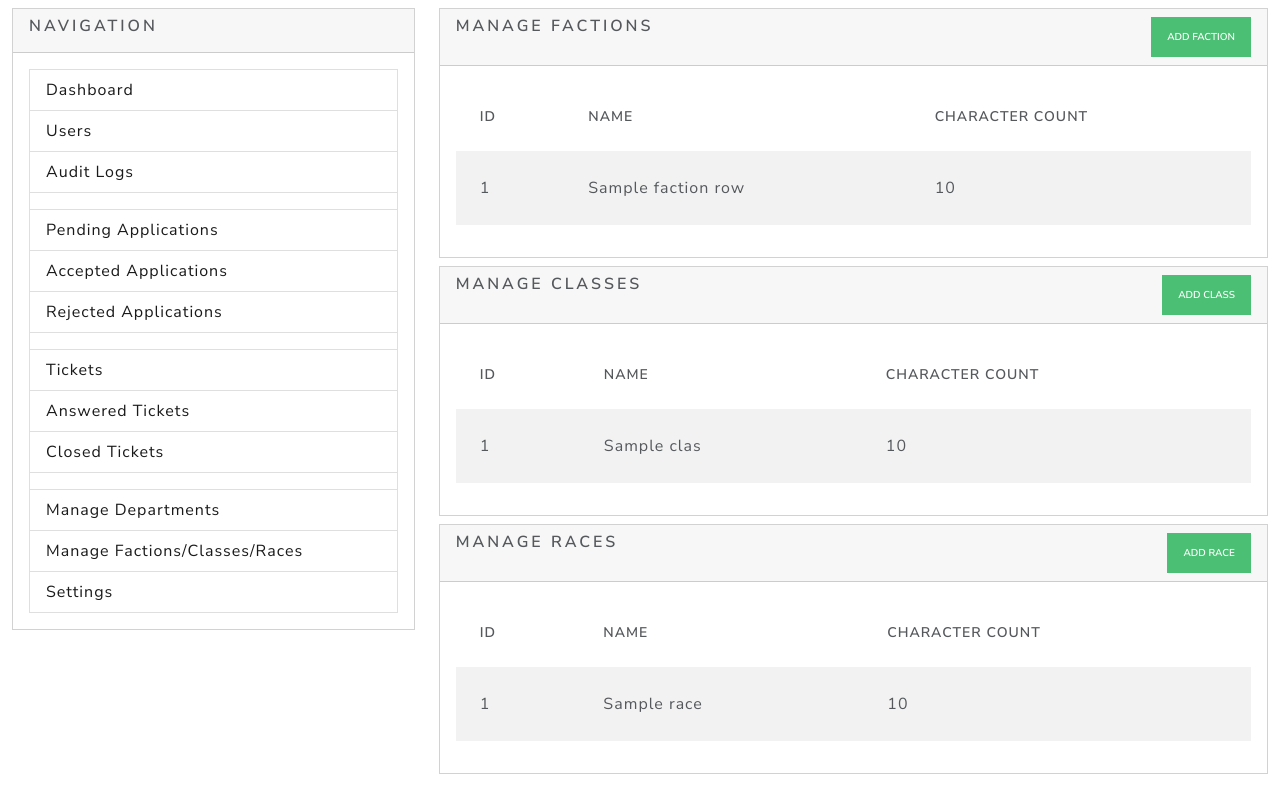
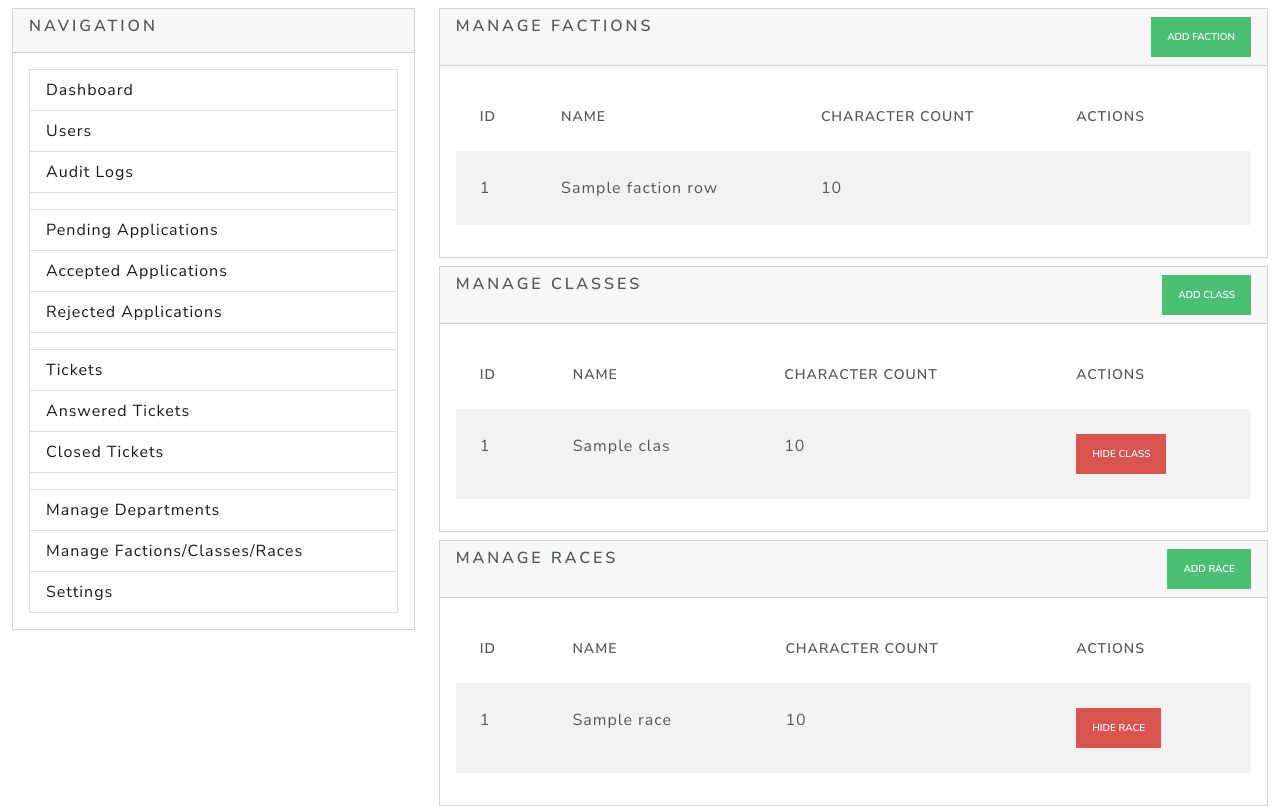
Before and after one commit to mja00/swarmsmp-site, a Python web app: template services/web/project/templates/admin/manage_options.html in a window 1280 px wide. Shown: the part 92-898 px from the top of the page. Before the commit the page ends 866 px from the top, so only its background shows below. Run offline with Jinja, Linux system fonts and the light colour scheme; the template is opened without the code that fills it: most values are stand-ins (such as "Sample title", 1, 10 or a date in 2020); some libraries are stand-ins or nearby versions.

Commit message:
Class and race hidden toggles

```diff
--- a/services/web/project/__init__.py
+++ b/services/web/project/__init__.py
@@ -246,12 +246,12 @@ def apply():
             flash("Your application has been submitted!", "success")
             return redirect(url_for("user.profile"))
         else:
-            if current_user.is_whitelisted:
+            if current_user.is_whitelisted and not current_user.is_admin:
                 flash("You're already whitelisted!", "success")
                 return redirect(url_for("user.profile"))
             factions = Faction.query.all()
-            classes = Class.query.all()
-            races = Race.query.all()
+            classes = Class.query.filter_by(hidden=False).all()
+            races = Race.query.filter_by(hidden=False).all()
             return render_template("apply.html", factions=factions, classes=classes, races=races)
     else:
         flash("Applications are currently closed.", "danger")
--- a/services/web/project/templates/admin/manage_options.html
+++ b/services/web/project/templates/admin/manage_options.html
@@ -44,6 +44,7 @@
             <th>ID</th>
             <th>Name</th>
             <th>Character Count</th>
+            <th style="width: 25%">Actions</th>
         </tr>
         </thead>
         <tbody>
@@ -52,6 +53,7 @@
                 <td>{{ faction.id }}</td>
                 <td>{{ faction.name }}</td>
                 <td>{{ faction.total() }}</td>
+                <td></td>
             </tr>
         {% endfor %}
         </tbody>
@@ -83,7 +85,8 @@
                                 <div class="row">
                                     <div class="col-12">
                                         <label for="className">Class Name</label>
-                                        <input type="text" class="form-control" id="className" name="className" required>
+                                        <input type="text" class="form-control" id="className" name="className"
+                                               required>
                                     </div>
                                 </div>
                             </form>
@@ -103,6 +106,7 @@
                     <th>ID</th>
                     <th>Name</th>
                     <th>Character Count</th>
+                    <th style="width: 25%">Actions</th>
                 </tr>
                 </thead>
                 <tbody>
@@ -111,6 +115,11 @@
                         <td>{{ class.id }}</td>
                         <td>{{ class.name }}</td>
                         <td>{{ class.total() }}</td>
+                        <td>
+                            <button id="toggle-class-{{ class.id }}" onclick="toggleClassVisibility({{ class.id }})"
+                                    class="btn btn-sm btn-{% if class.hidden %}success{% else %}danger{% endif %}">
+                                {% if class.hidden %}Show Class{% else %}Hide Class{% endif %}</button>
+                        </td>
                     </tr>
                 {% endfor %}
                 </tbody>
@@ -162,6 +171,7 @@
                     <th>ID</th>
                     <th>Name</th>
                     <th>Character Count</th>
+                    <th style="width: 25%">Actions</th>
                 </tr>
                 </thead>
                 <tbody>
@@ -170,6 +180,11 @@
                         <td>{{ race.id }}</td>
                         <td>{{ race.name }}</td>
                         <td>{{ race.total() }}</td>
+                        <td>
+                            <button id="toggle-race-{{ race.id }}" onclick="toggleRaceVisibility({{ race.id }})"
+                                    class="btn btn-sm btn-{% if race.hidden %}success{% else %}danger{% endif %}">
+                                {% if race.hidden %}Show Race{% else %}Hide Race{% endif %}</button>
+                        </td>
                     </tr>
                 {% endfor %}
                 </tbody>
@@ -177,3 +192,60 @@
         </div>
     </div>
 {% endblock %}
+{% block userscripts %}
+    <script>
+        function toggleClassVisibility(id) {
+            let button = $("#toggle-class-" + id);
+            // Disable button
+            button.prop("disabled", true);
+            $.ajax({
+                url: "{{ url_for('admin.toggle_class', class_id=-1) }}".replace("-1", id),
+                type: "POST",
+                success: function (data) {
+                    if (data.success) {
+                        // Reload the page
+                        let newValue = data.current;
+                        let newText = newValue ? "Show Class" : "Hide Class";
+                        let newBg = newValue ? "btn-success" : "btn-danger";
+                        button.text(newText);
+                        // Change color
+                        button.removeClass("btn-success btn-danger");
+                        button.addClass(newBg);
+                        // Enable button
+                        button.prop("disabled", false);
+                    }
+                },
+                error: function (data) {
+                    alert("Error: " + data.message);
+                }
+            });
+        }
+
+        function toggleRaceVisibility(id) {
+            let button = $("#toggle-race-" + id);
+            // Disable button
+            button.prop("disabled", true);
+            $.ajax({
+                url: "{{ url_for('admin.toggle_race', race_id=-1) }}".replace("-1", id),
+                type: "POST",
+                success: function (data) {
+                    if (data.success) {
+                        // Reload the page
+                        let newValue = data.current;
+                        let newText = newValue ? "Show Race" : "Hide Race";
+                        let newBg = newValue ? "btn-success" : "btn-danger";
+                        button.text(newText);
+                        // Change color
+                        button.removeClass("btn-success btn-danger");
+                        button.addClass(newBg);
+                        // Enable button
+                        button.prop("disabled", false);
+                    }
+                },
+                error: function (data) {
+                    alert("Error: " + data.message);
+                }
+            });
+        }
+    </script>
+{% endblock %}
```
Also changed, not shown: services/web/project/blueprints/admin.py (+25 -3 lines).
